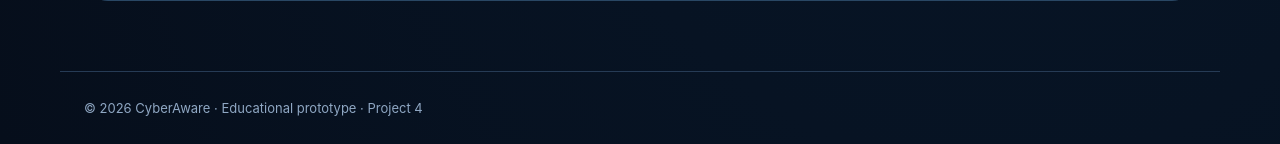
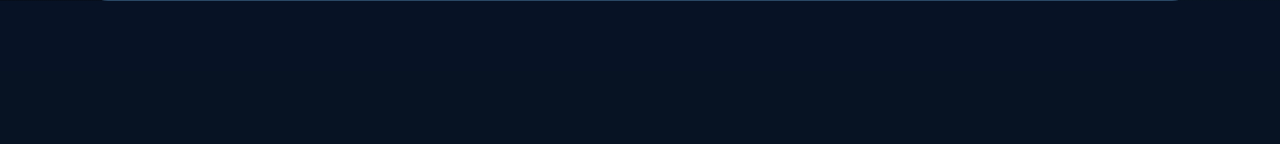
Before and after one commit to Adiluchi/CyberAware, a Flask app: page / in a window 1280 px wide. Shown: the part 3080-3224 px from the top of the page. After the commit the page ends 3081 px from the top, so only its background shows below. Run offline with Flask 3, Linux system fonts and the light colour scheme.

```diff
--- a/templates/index.html
+++ b/templates/index.html
@@ -125,6 +125,6 @@
 
   </div>
 </section>
-</main><footer class="wrap">© 2026 CyberAware · Educational prototype · Project 4</footer>
+</main>
 <script src="{{ url_for('static', filename='script.js') }}"></script>
 </body></html>
```
